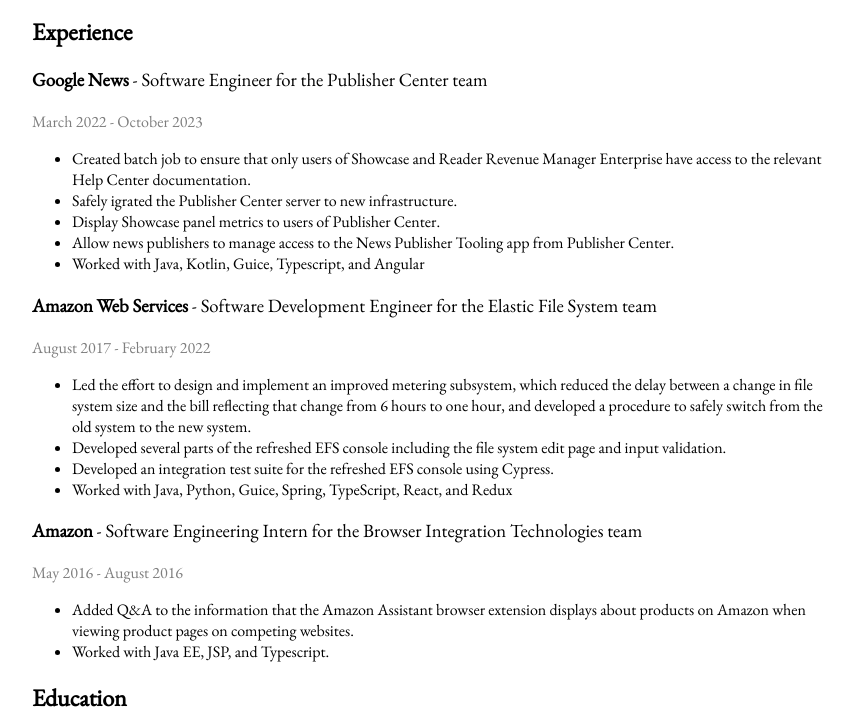
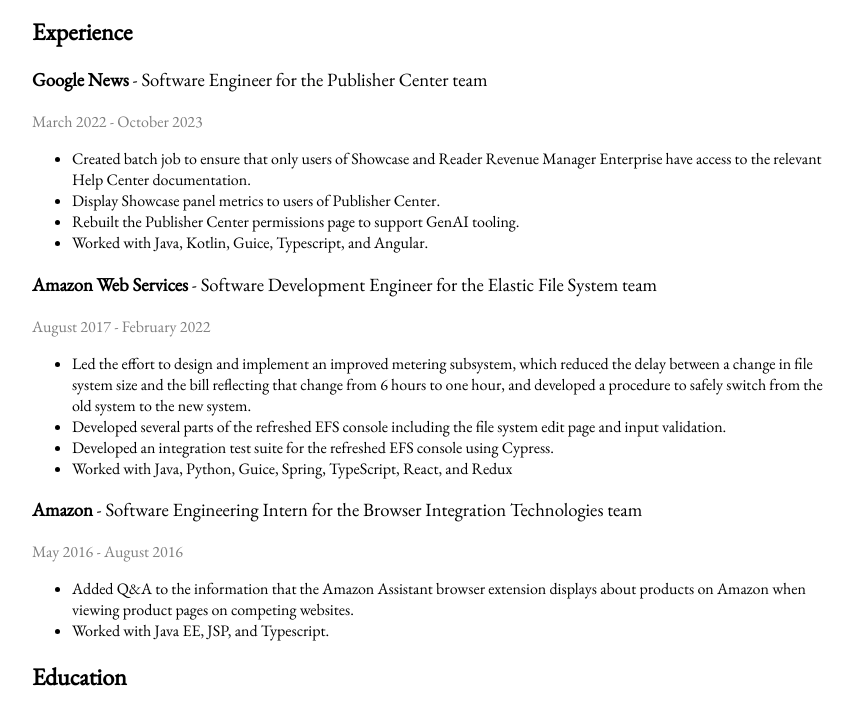
Before and after one commit to ArthurLaks/ArthurLaks, a plain HTML site: page index.html in a window 1280 px wide. Shown: the part 101-810 px from the top of the page, without its empty margins (208-1071 px from the left). Drawn offline with nearby package versions, Linux system fonts and the light colour scheme.

Commit message:
Revise resume.

```diff
--- a/index.html
+++ b/index.html
@@ -20,10 +20,9 @@
 		<p class="faded"> March 2022 - October 2023 </p>
 		<ul>
 			<li> Created batch job to ensure that only users of Showcase and Reader Revenue Manager Enterprise have access to the relevant Help Center documentation.</li>
-			<li> Safely igrated the Publisher Center server to new infrastructure. </li>
 			<li> Display Showcase panel metrics to users of Publisher Center. </li>
-			<li> Allow news publishers to manage access to the News Publisher Tooling app from Publisher Center. </li>
-			<li> Worked with Java, Kotlin, Guice, Typescript, and Angular</li>
+			<li> Rebuilt the Publisher Center permissions page to support GenAI tooling. </li>
+			<li> Worked with Java, Kotlin, Guice, Typescript, and Angular. </li>
 		</ul>
 		<h3> <strong> Amazon Web Services </strong> - Software Development Engineer for the Elastic File System team </h3>
 		<p class="faded"> August 2017 - February 2022 </p>
```
